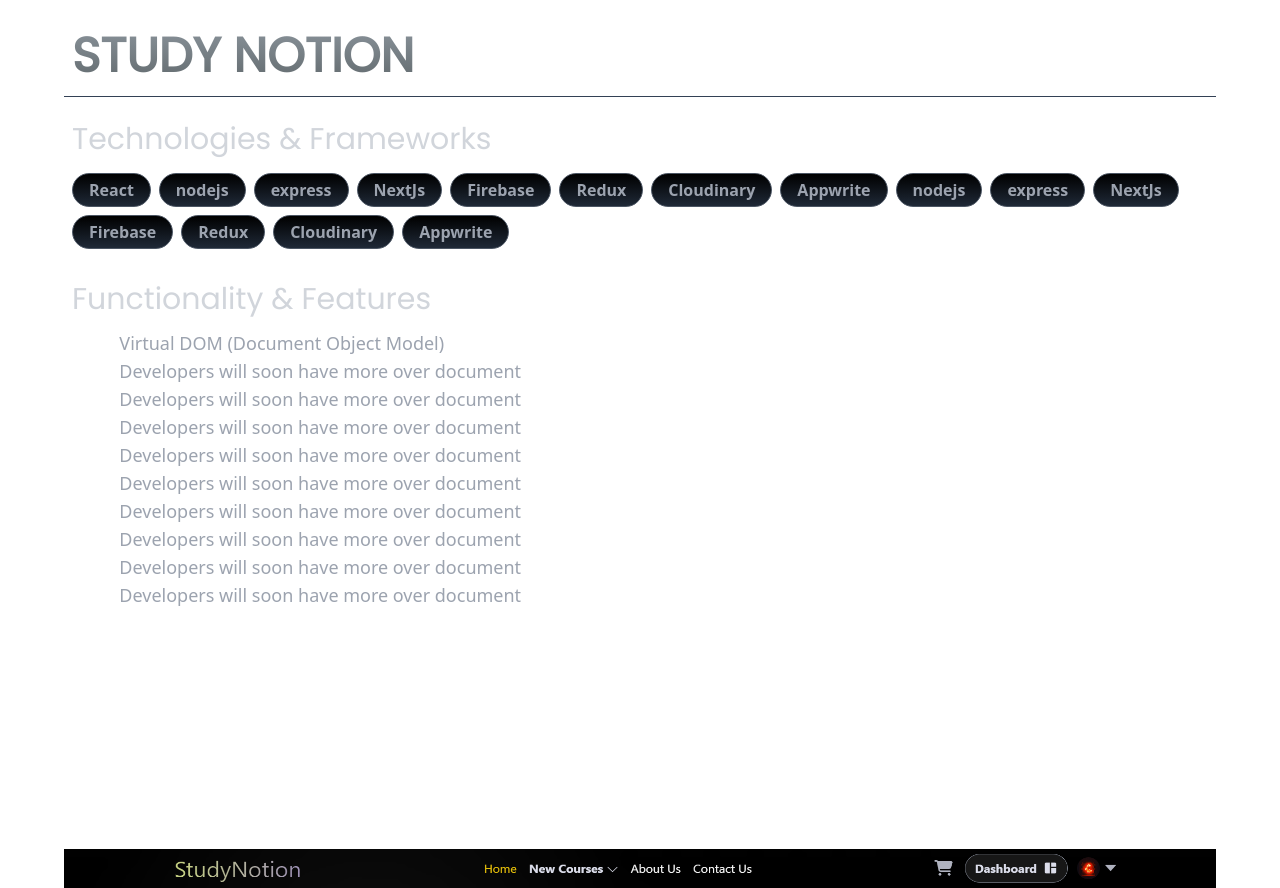
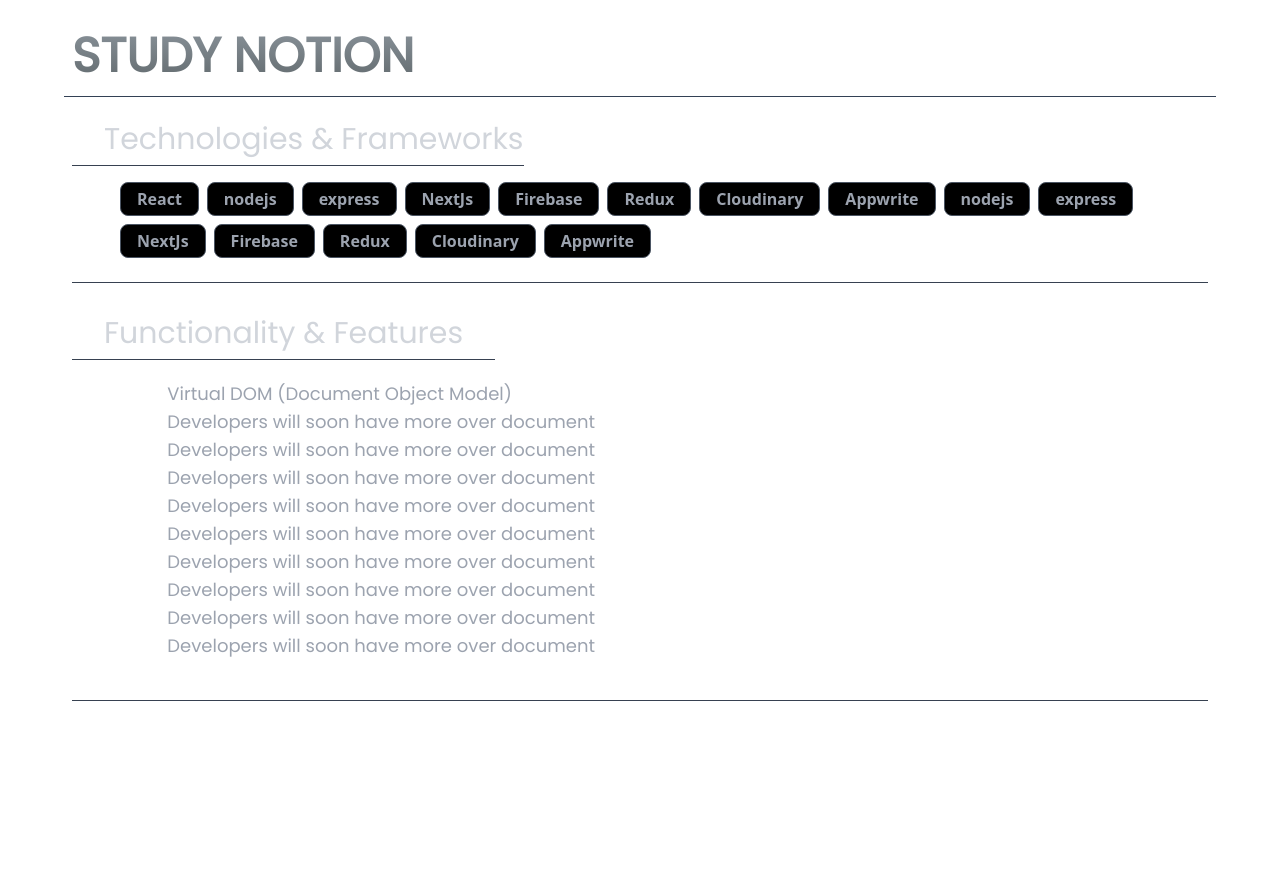
Before and after one commit to piyushkushwaha977/Portfolio, a React (Create React App) app: page /project/studynotion in a window 1280 px wide. Shown: the part 840-1728 px from the top of the page. Built offline with nearby package versions, Linux system fonts and the light colour scheme.

Commit message:
UI fixes

```diff
--- a/src/components/custom/ProjectHero.jsx
+++ b/src/components/custom/ProjectHero.jsx
@@ -59,16 +59,16 @@
                 border-b border-slate-700"
                >Study Notion</h2>
 
-        <div className=" max-w-full mx-2 mt-6 flex flex-col-reverse">
+        <div className=" max-w-full mx-2 mt-6 flex flex-col-reverse  " >
 
                 {/* LEFT SECTION */}
-            <div className="w-full">
-                 <h3 className=" text-xl mt-8 md:text-3xl text-gray-300 font-poppins ">Functionality & Features</h3>
-                    <ul className=" max-w-full md:w-11/12 mt-3 mx-auto text-white">
+            <div className="w-full pb-10 border-b border-gray-700">
+                 <h3 className=" text-xl pb-2 md:pl-8 md:pr-8 mt-8  md:text-3xl text-gray-300 font-poppins border-b border-gray-700 w-fit ">Functionality & Features</h3>
+                    <ul className=" max-w-full pt-2 md:pl-12 md:w-11/12 mt-3 mx-auto text-white">
                     {
                       TechFeatures.map((text,index) => (
                         <li key={index}
-                        className=" text-gray-400  md:text-lg "
+                        className=" text-gray-400 font-poppins  md:text-lg "
                         >
                          {text}
                         </li>
@@ -79,16 +79,16 @@
             </div>
 
                 {/* RIGHT SECTION */}
-                <div className="w-full  ">
+                <div className="w-full border-b border-gray-700 pb-6 ">
 
-                  <h3 className=" text-xl md:text-3xl font-poppins text-gray-300">Technologies & Frameworks</h3>
+                  <h3 className=" text-xl md:pl-8  md:text-3xl pb-2 font-poppins text-gray-300 border-b border-gray-700 w-fit ">Technologies & Frameworks</h3>
 
-                  <div className=" w-full mt-4 flex gap-1 md:gap-2 flex-wrap">
+                  <div className=" w-full mt-4 md:pl-12 md:pr-8 flex gap-1 md:gap-2 flex-wrap">
 
                       {TechList.map( (name,index) => (
                         <div key={index}
-                        className=" w-fit  cursor-pointer text-gray-400 font-semibold bg-gradient-to-t from-gray-800
-                         to-black px-2 md:px-4 py-0.5 md:py-1 rounded-full border border-gray-600 transition-all duration-200 hover:text-white "
+                        className=" w-fit  cursor-pointer text-gray-400 font-semibold bg-black px-2 md:px-4 py-0.5 md:py-1 rounded-lg
+                         border border-gray-600 transition-all duration-200 hover:text-white "
                         >{name}</div>
                       ))}
 
--- a/src/pages/HomePage.jsx
+++ b/src/pages/HomePage.jsx
@@ -50,11 +50,7 @@
 
 
              {/* MAIN SECTION */}
-            <motion.div
-             initial={{opacity: 0 , y: -100}}
-             animate={{opacity: 1, y: 0}}
-             transition={{duration: 0.2}}
-             className=' relative w-full h-[40rem] mx-auto'>
+            <mdiv className=' relative w-full h-[40rem] mx-auto'>
 
             {/* SPOTLIGHT */}
               <div className=' md:hidden'>
@@ -136,18 +132,14 @@
           >
           <FaArrowCircleDown className=' mt-24 mb-8 text-gray-100  md:mt-20 lg:mt-40 text-3xl w-fit mx-auto'/>
           </motion.div>
-            </motion.div>
+            </mdiv>
 
 
               {/* PROJECT SECTION */}
             <div  className=' w-full md:mt-[12rem] overflow-x-hidden'>
-              <motion.h2
-               initial={{opacity: 0 , y: 100}}
-               whileInView={{opacity:1 , y: 0}}
-               transition={{duration: 1}}
-               className=' mx-2 font-poppins font-bold text-xl md:text-3xl lg:text-6xl  max-w-7xl lg:mx-auto py-4 mb-12
+              <h2 className=' mx-2 font-poppins font-bold text-xl md:text-3xl lg:text-6xl  max-w-7xl lg:mx-auto py-4 mb-12
                bg-gradient-to-b from-[#868F96] to-[#596164] text-transparent bg-clip-text border-b border-gray-500'
-                >MY WORK | SOME FEATURED PROJECTS</motion.h2>
+                >MY WORK | SOME FEATURED PROJECTS</h2>
 
                 <Link to={"project/studynotion"}><ProjectSection name={"StudyNotion"} description={description} image={myStudyNotionImg} /></Link>
                 <Link to={"project/foodfusion"}><ProjectSection name={"FoodFusion"} description={description} image={foodfusion} /></Link>
```
